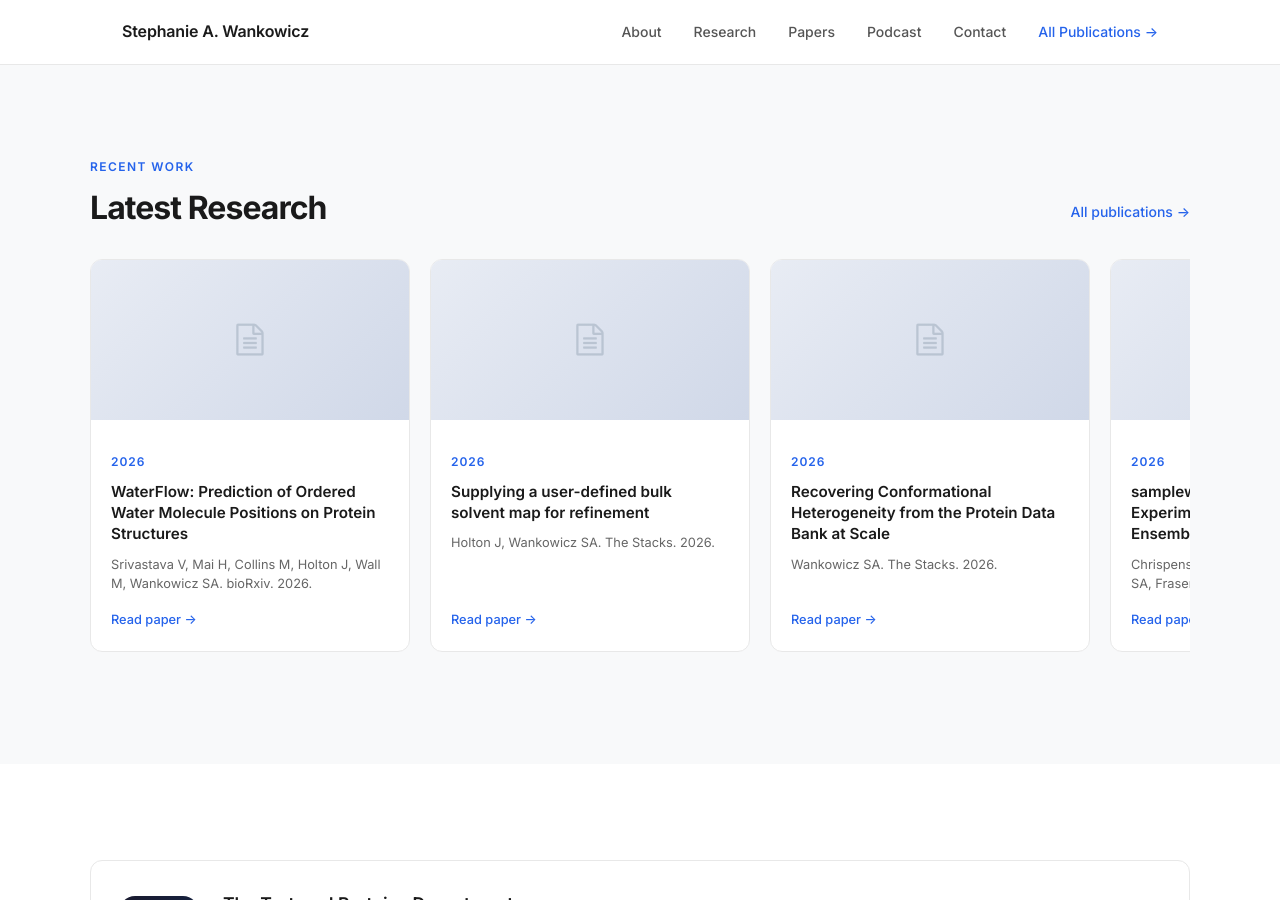
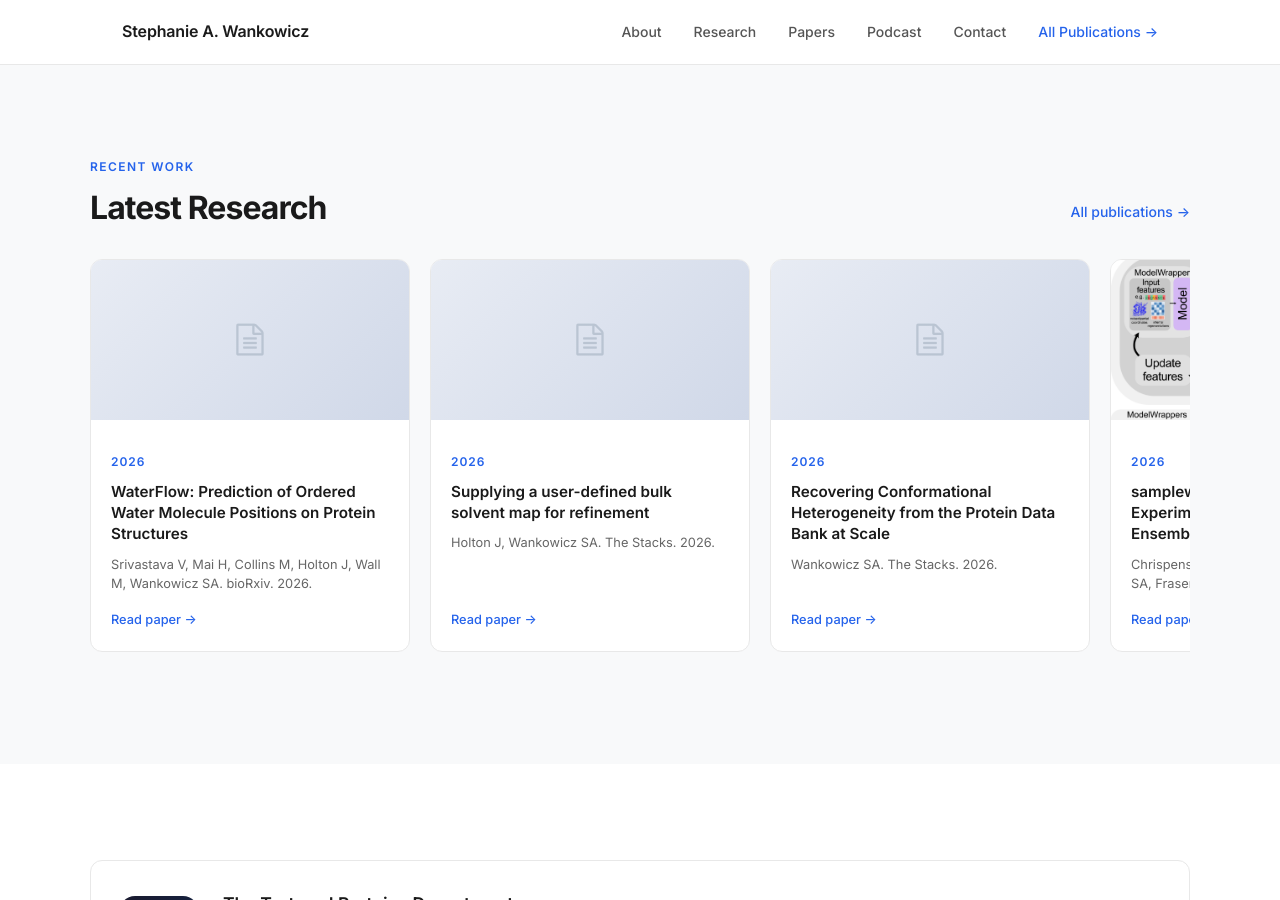
Before and after one commit to stephaniewankowicz/stephaniewankowicz.github.io, a Jekyll site: the page built from index.md, in a window 1280 px wide and 900 px high, scrolled down 1702 px. Built offline with Jekyll 4.4.1, drawn with Linux system fonts in a browser that asks for light colours; nearby versions of some CDN libraries.

Commit message:
Add figure for sampleworks paper
Co-Authored-By: Claude Sonnet 4.6 <noreply@anthropic.com>

```diff
--- a/_data/publications.yml
+++ b/_data/publications.yml
@@ -16,6 +16,7 @@
 - title: "sampleworks: A Modular Platform for Experimentally Guided Biomolecular Ensemble Generation"
   citation: "Chrispens K, Collins MD, Mai D, **Wankowicz SA**, Fraser JS, van den Bedem H. *The Stacks*. 2026."
   date: '2026-06-08'
+  image: '/static/img/pub/2026_sampleworks.png'
   pdf: 'https://thestacks.org/publications/sampleworks-release'
 
 - title: "Binding Entropy Can Be Predicted by Crystallographic Ensembles"
```
Also changed, not shown: static/img/pub/2026_sampleworks.png (added).
